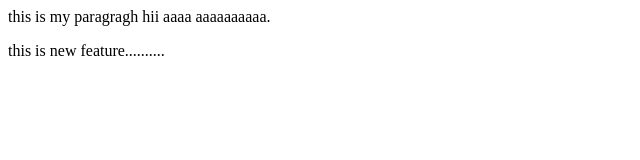
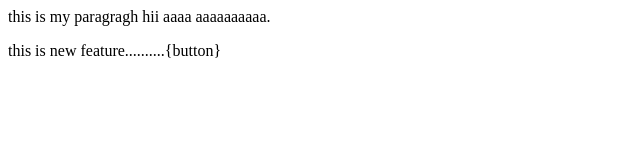
Before and after one commit to jalindarAndhale-56/localrepo, a plain HTML site: page index.html in a window 1280 px wide. Shown: the full height of the page, 0-640 px from the left. Drawn offline with Linux system fonts and the light colour scheme.

Commit message:
Add button

```diff
--- a/index.html
+++ b/index.html
@@ -1,2 +1,2 @@
 <p> this is my paragragh hii aaaa aaaaaaaaaa.</p>
-<p> this is new feature..........</p>
+<p> this is new feature..........{button}</p>
```
